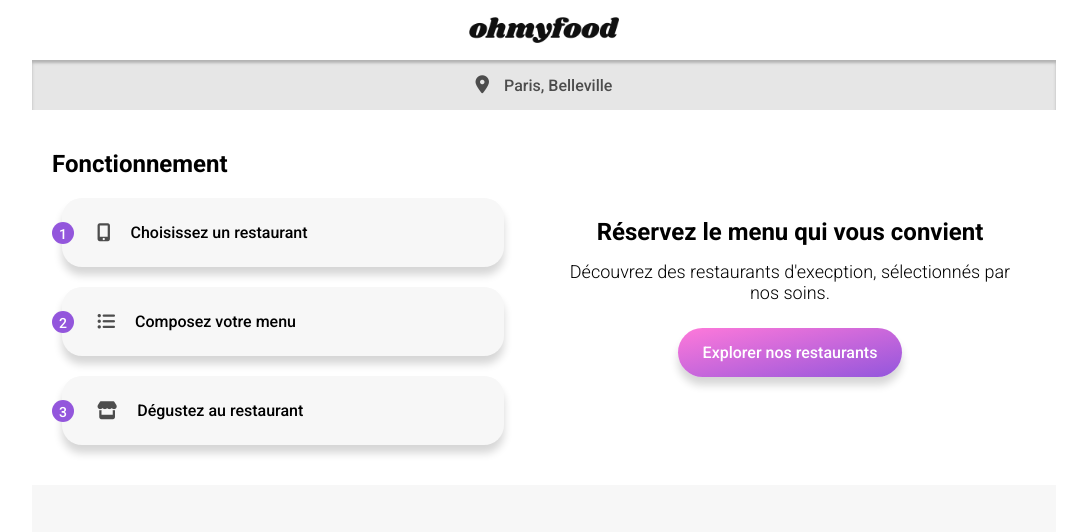
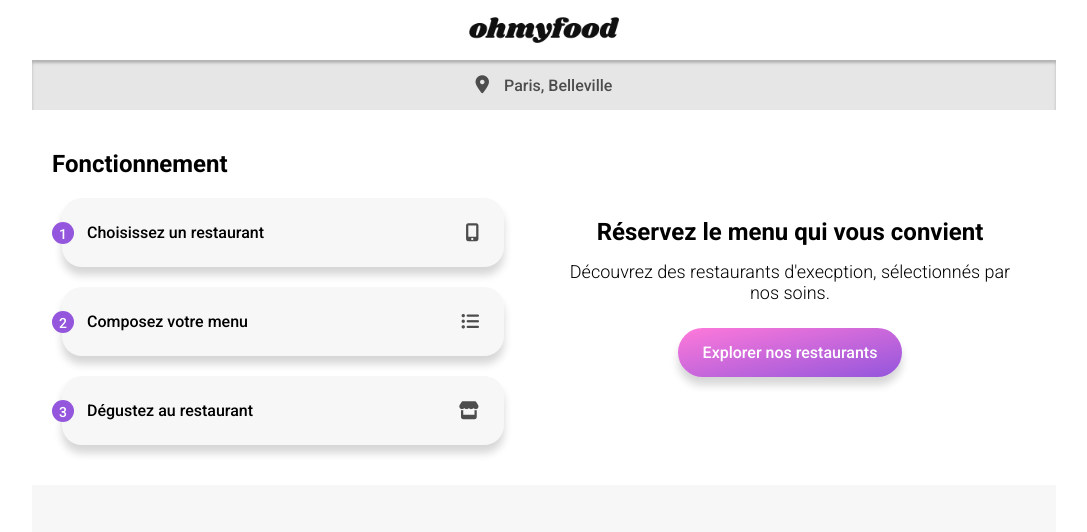
Before and after one commit to Nohavye/OC-Projet_3, a website: page index.html in a window 1280 px wide. Shown: the top 532 px of the page, without its empty margins (96-1183 px from the left). Drawn offline with Linux system fonts and the light colour scheme; a web font is replaced by a local one.

Commit message:
Responsive page menu

```diff
--- a/sass/layouts/_manual.scss
+++ b/sass/layouts/_manual.scss
@@ -28,6 +28,11 @@
         align-items: center;
         gap: 20px;
 
+        @include tablet-mode {
+            flex-direction: row-reverse;
+            justify-content: space-between;
+        }
+
         &__index {
             position: absolute;
             left: -10px;
--- a/sass/layouts/_menu.scss
+++ b/sass/layouts/_menu.scss
@@ -3,7 +3,7 @@
 
     &__image {
         width: 100%;
-        height: 65vw;
+        height: 250px;
         object-fit: cover;
     }
 
@@ -18,11 +18,26 @@
         border-radius: 40px 40px 0 0;
         padding: 40px 20px 0 20px;
 
+        @include tablet-only-mode {
+            padding: 40px 20vw 0 20vw;
+        }
+
+        @include desktop-mode {
+            display: grid;
+            grid-template-columns: 31% 31% 31%;
+            justify-content: space-around;
+            align-content: space-around;
+        }
+
         &__title {
             width: 75%;
             margin-bottom: 30px;
             font-family: Shrikhand;
             font-size: x-large;
+
+            @include desktop-mode {
+                grid-column: 1 / 4;
+            }
         }
 
         @include icon-like(45px, 40px, 0, 0);
@@ -104,6 +119,10 @@
             width: 40%;
             min-width: max-content;
             text-align: center;
+
+            @include desktop-mode {
+                grid-column: 2 / 3;
+            }
         }
     }
 }
```
Also changed, not shown: public/css/style.css, 1 other file.
